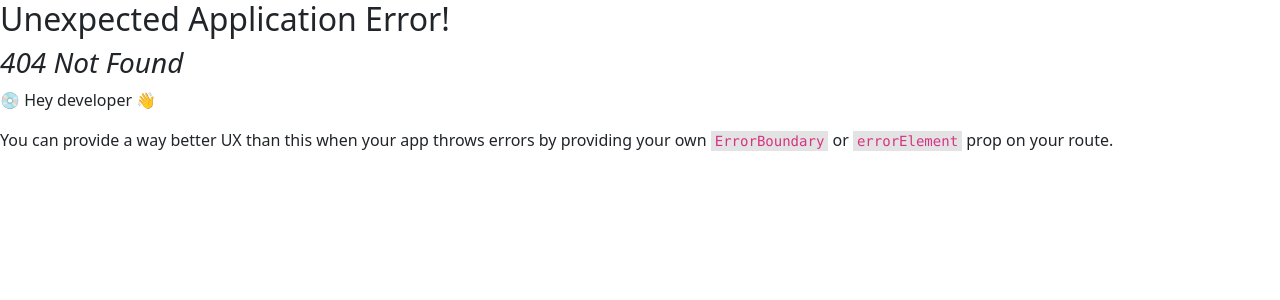
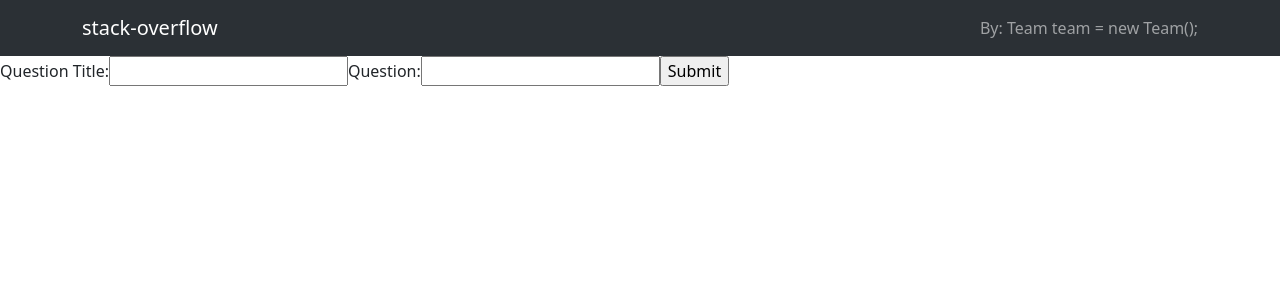
Before and after one commit to GavallerVid/stack-overflow, a React (Create React App) app in the folder src/main/ui/: page /add-new-question in a window 1280 px wide. Before the commit this address had no page. Shown: the top 300 px of the page. Built offline with nearby package versions, Linux system fonts and the light colour scheme.

Commit message:
add: AddNewQuestion.jsx, NewQuestionForm on click.

```diff
--- /dev/null
+++ b/src/main/ui/src/Components/NewQuestionForm.jsx
@@ -0,0 +1,13 @@
+export default function NewQuestionForm() {
+    return (
+        <div id={"formContainer"}>
+            <form>
+                <label htmlFor="question-title">Question Title:</label>
+                <input type="text" id="question-title" name="question-title"/>
+                <label htmlFor="question-description">Question:</label>
+                <input type="text" id="question-description" name="question-description"/>
+                <input type={"submit"}/>
+            </form>
+        </div>
+    )
+}
--- a/src/main/ui/src/HomePage.jsx
+++ b/src/main/ui/src/HomePage.jsx
@@ -1,8 +1,10 @@
 import QuestionsList from "./Pages/QuestionsList";
+import AddNewQuestion from "./Pages/AddNewQuestion";
 
 export default function HomePage() {
     return (
         <div>
+            <AddNewQuestion />
             <QuestionsList />
         </div>
     )
--- /dev/null
+++ b/src/main/ui/src/Pages/AddNewQuestion.jsx
@@ -0,0 +1,14 @@
+
+import {Link} from "react-router-dom";
+
+export default function addNewQuestion(){
+    return (
+        <div id={"addNewQuestionButtonContainer"}>
+                <Link to={"/add-new-question"}>
+                    <button id={"addButton"}>
+                        Add New Question
+                    </button>
+                </Link>
+        </div>
+    )
+}
--- a/src/main/ui/src/index.js
+++ b/src/main/ui/src/index.js
@@ -5,6 +5,7 @@ import reportWebVitals from './reportWebVitals';
 import {createBrowserRouter, RouterProvider} from "react-router-dom";
 import Layout from "./Layout";
 import HomePage from "./HomePage";
+import NewQuestionForm from "./Components/NewQuestionForm";
 
 const router = createBrowserRouter([
     {
@@ -15,6 +16,10 @@ const router = createBrowserRouter([
                 path: "/",
                 element: <HomePage />,
             },
+            {
+                path: "/add-new-question",
+                element: <NewQuestionForm />
+            }
         ]
     }
 ]);
```
